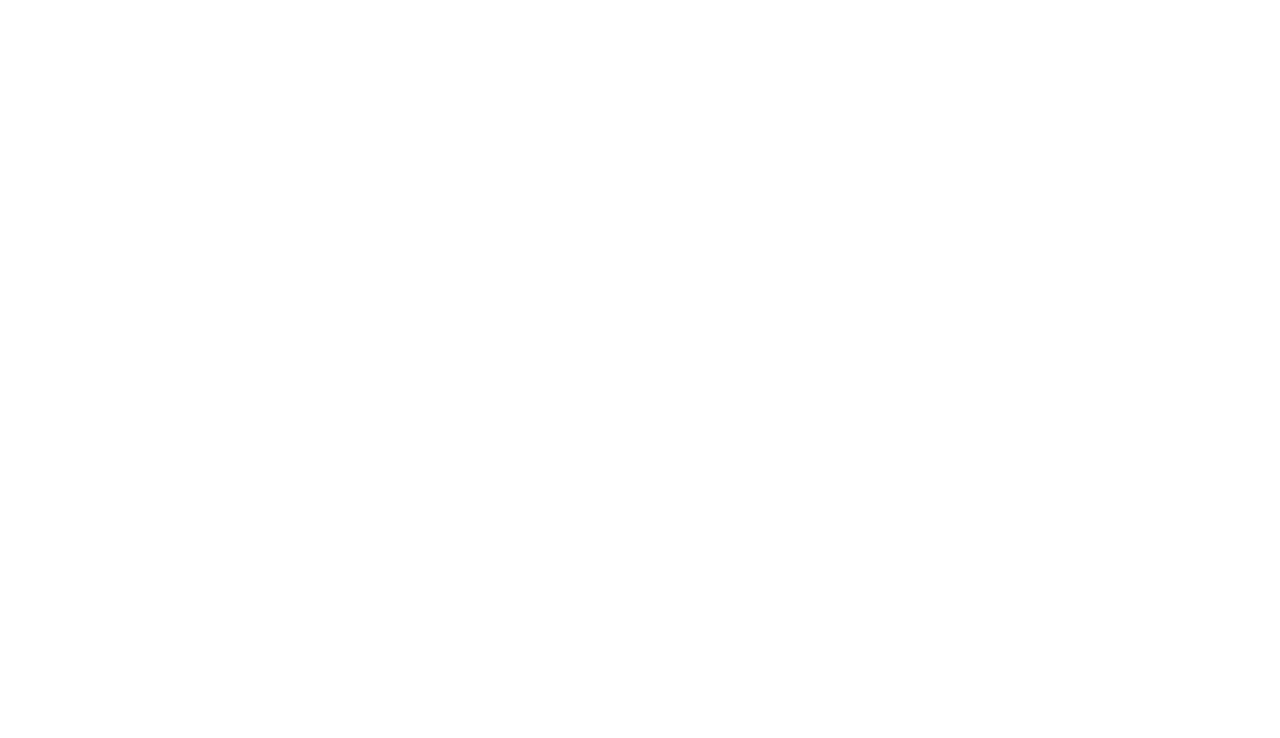
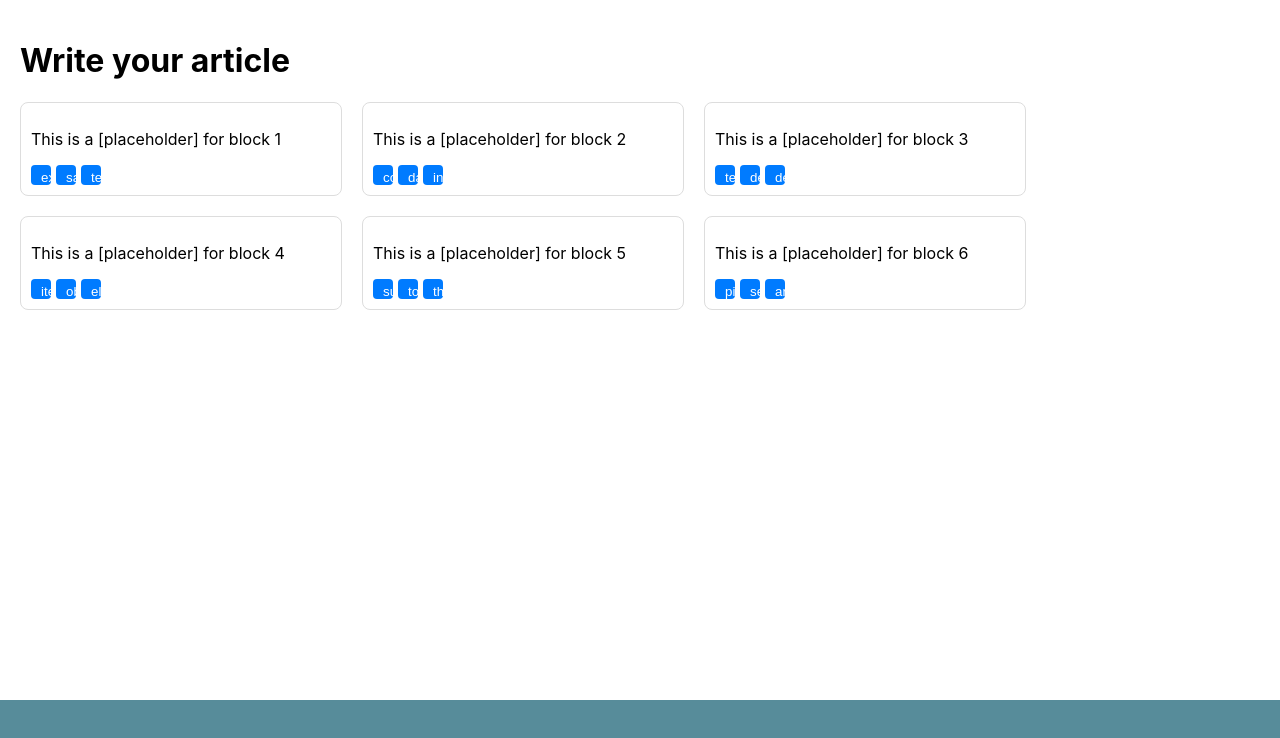
Before and after one commit to yasmineantille/herhack-2024, a React (Create React App) app in the folder srg-challenge/: page /workdesk in a window 1280 px wide. Before the commit this address had no page. Shown: the top 738 px of the page. Built offline with nearby package versions, Linux system fonts and the light colour scheme.

Commit message:
creates workdesk component and adds models

```diff
--- a/srg-challenge/src/App.tsx
+++ b/srg-challenge/src/App.tsx
@@ -2,8 +2,8 @@
 import './App.css';
 import City from "./components/City/City";
 import {BrowserRouter, BrowserRouter as Router, Route, Routes} from 'react-router-dom';
-import GameBar from "./components/GameBar/GameBar";
 import Layout from "./components/Layout/Layout";
+import WorkDesk from "./components/WorkDesk/WorkDesk";
 
 function App() {
 
@@ -14,6 +14,7 @@
                 <Route path="/" element={<Layout />}>
                     <Route index element={<City />} />
                     <Route path="gameOne" element={<City />} />
+                    <Route path="workdesk" element={<WorkDesk />} />
                 </Route>
             </Routes>
         </BrowserRouter>
--- /dev/null
+++ b/srg-challenge/src/components/Models/Models.ts
@@ -0,0 +1,19 @@
+export enum ContentType {
+    Title = 'TITLE',
+    Headline = 'HEADLINE',
+    Teaser = 'TEASER',
+    Introduction = 'INTRODUCTION',
+    Quote = 'QUOTE',
+    Conclusion = 'CONCLUSION',
+}
+
+export interface Block {
+    content: string;
+    type: ContentType;
+    score: number;
+}
+
+export interface Desk {
+    foundBlocks : Block[];
+    allBlocks : Block[];
+}
--- /dev/null
+++ b/srg-challenge/src/components/WorkDesk/WorkDesk.tsx
@@ -0,0 +1,101 @@
+import React, {useState} from "react";
+import {Block, ContentType, Desk} from "../Models/Models";
+
+export interface WorkDeskProps {
+    className?: string;
+}
+
+interface BlockProps {
+    id: number;
+    text: string;
+    placeholder: string;
+    options: string[];
+}
+
+const WorkDesk: React.FC<WorkDeskProps> = ({ className }) => {
+
+    const initialBlocks: BlockProps[] = [
+        { id: 1, text: 'This is a [placeholder] for block 1', placeholder: '[placeholder]', options: ['example', 'sample', 'test'] },
+        { id: 2, text: 'This is a [placeholder] for block 2', placeholder: '[placeholder]', options: ['content', 'data', 'info'] },
+        { id: 3, text: 'This is a [placeholder] for block 3', placeholder: '[placeholder]', options: ['text', 'description', 'detail'] },
+        { id: 4, text: 'This is a [placeholder] for block 4', placeholder: '[placeholder]', options: ['item', 'object', 'element'] },
+        { id: 5, text: 'This is a [placeholder] for block 5', placeholder: '[placeholder]', options: ['subject', 'topic', 'theme'] },
+        { id: 6, text: 'This is a [placeholder] for block 6', placeholder: '[placeholder]', options: ['piece', 'section', 'area'] },
+    ];
+
+    const [blocks, setBlocks] = useState<BlockProps[]>(initialBlocks);
+
+    const allBlocks : Block[] = [{
+        content: 'Title',
+        type: ContentType.Title,
+        score: 1
+    },{
+        content: 'Headline',
+        type: ContentType.Headline,
+        score: 1
+    },{
+        content: 'Teaser',
+        type: ContentType.Teaser,
+        score: 1
+    },{
+        content: 'Introduction',
+        type: ContentType.Introduction,
+        score: 1
+    },{
+        content: 'Quote',
+        type: ContentType.Quote,
+        score: 1
+    },{
+        content: 'Conclusion',
+        type: ContentType.Conclusion,
+        score: 1
+    }];
+
+    const workDesk : Desk = {
+        foundBlocks: [],
+        allBlocks: allBlocks
+    }
+
+    const fillPlaceholder = (id: number, option: string) => {
+        setBlocks(prevBlocks =>
+            prevBlocks.map(block =>
+                block.id === id
+                    ? { ...block, text: block.text.replace(block.placeholder, option) }
+                    : block
+            )
+        );
+    };
+
+    return (
+            <div className={className} style={{ padding: '20px' }}>
+                <h1>Write your article</h1>
+                <div style={{ display: 'flex', flexWrap: 'wrap', gap: '20px' }}>
+                    {blocks.map(block => (
+                        <div key={block.id} style={{ border: '1px solid #ddd', padding: '10px', width: '300px', borderRadius: '8px' }}>
+                            <p>{block.text}</p>
+                            <div style={{ display: 'flex', gap: '5px', flexWrap: 'wrap' }}>
+                                {block.options.map(option => (
+                                    <button
+                                        key={option}
+                                        onClick={() => fillPlaceholder(block.id, option)}
+                                        style={{
+                                            padding: '5px 10px',
+                                            borderRadius: '4px',
+                                            cursor: 'pointer',
+                                            backgroundColor: '#007bff',
+                                            color: 'white',
+                                            border: 'none',
+                                        }}
+                                    >
+                                        {option}
+                                    </button>
+                                ))}
+                            </div>
+                        </div>
+                    ))}
+                </div>
+            </div>
+    );
+};
+
+export default WorkDesk;
```
